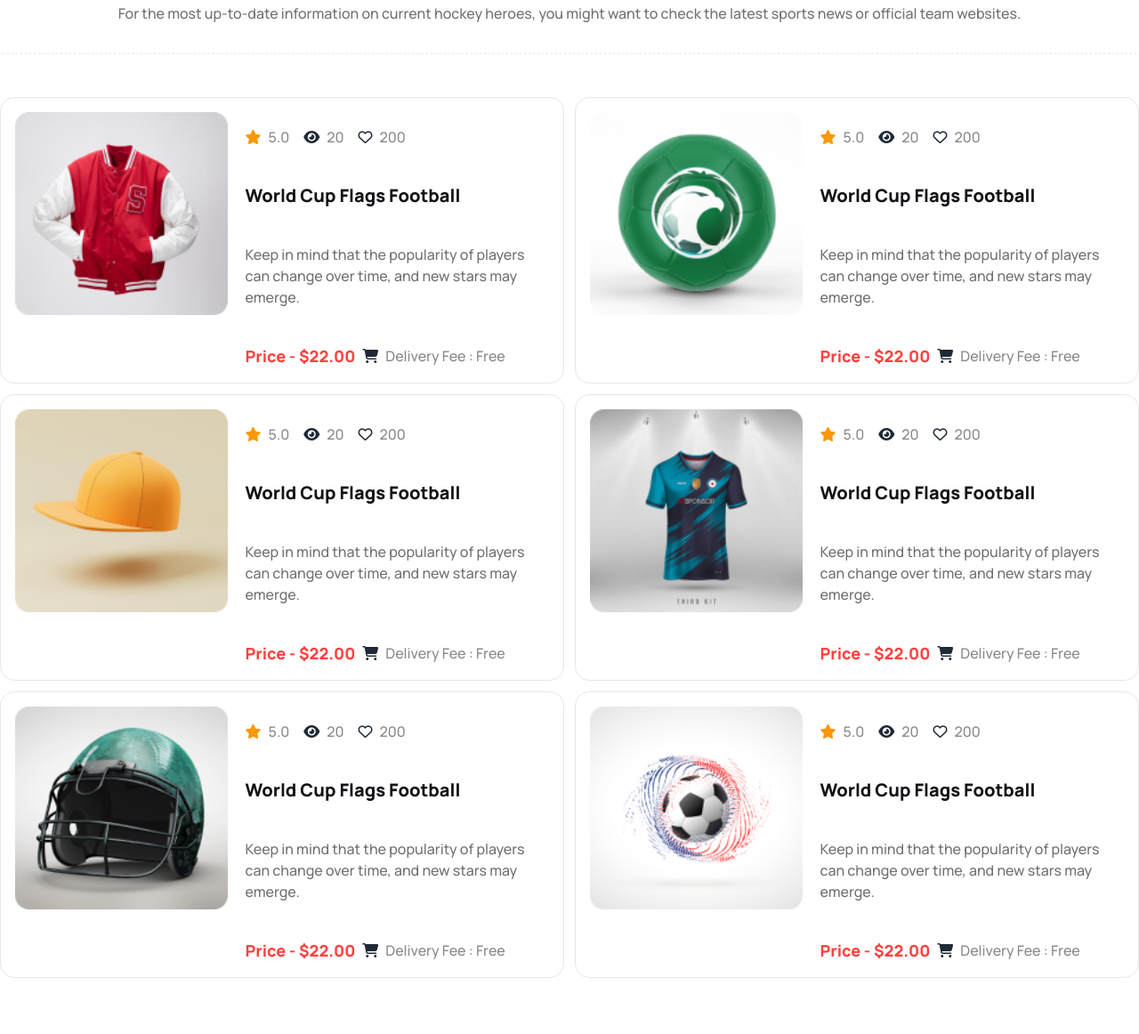
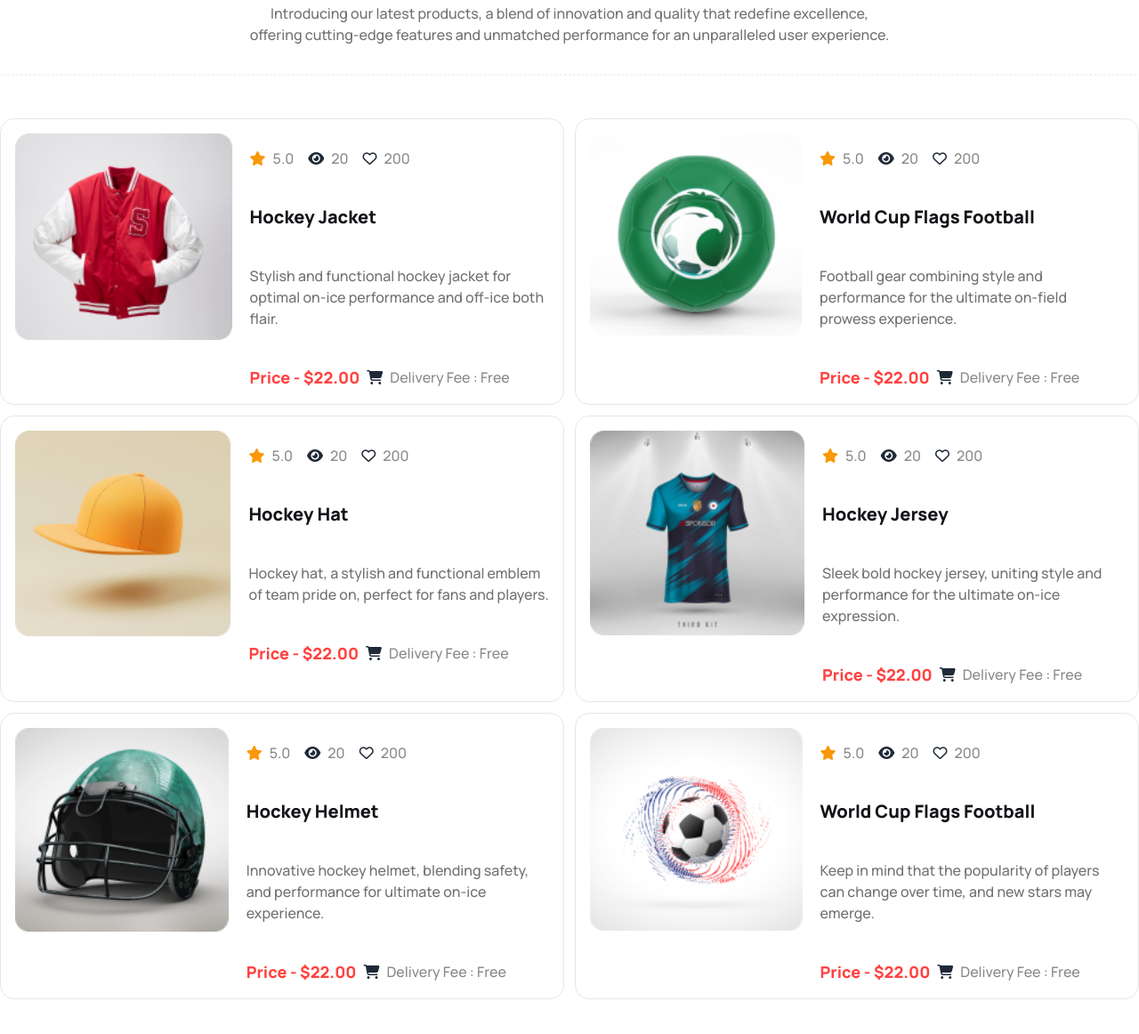
Before and after one commit to imranmashoud/hockey-assignment, a plain HTML site: page index.html in a window 1280 px wide. Shown: the part 2407-3569 px from the top of the page at 89% size. Drawn offline with nearby package versions, Linux system fonts and the light colour scheme.

Commit message:
Product Section tweaking here & there

```diff
--- a/index.html
+++ b/index.html
@@ -356,8 +356,7 @@
           <hr class="border border-dashed bg-gray-500 opacity-10 mb-8">
           <div class="container mx-auto text-center space-y-4">
               <h3 class="text-xl lg:text-3xl font-extrabold text-text-xl">Our New Products</h3>
-              <p class="font-medium text-rgba text-sm lg:text-base">For the most up-to-date information on current
-                  hockey heroes, you might want to check the latest sports news or official team websites.</p>
+              <p class="font-medium text-rgba text-sm lg:text-base">Introducing our latest products, a blend of innovation and quality that redefine excellence, <br>offering cutting-edge features and unmatched performance for an unparalleled user experience.</p>
           </div>
           <hr class="border border-dashed bg-gray-500 opacity-10 mt-8">
           <!-- Product Grid Section Start -->
@@ -383,9 +382,8 @@
                               <p class="text-rgb font-medium">200</p>
                           </div>
                       </div>
-                      <h3 class="text-text-xl font-extrabold text-xl">World Cup Flags Football</h3>
-                      <p class="font-medium text-rgba">Keep in mind that the popularity of players can change over
-                          time, and new stars may emerge.
+                      <h3 class="text-text-xl font-extrabold text-xl">Hockey Jacket</h3>
+                      <p class="font-medium text-rgba">Stylish and functional hockey jacket for optimal on-ice performance and off-ice both flair.
                       </p>
                       <div class="flex flex-col lg:flex-row lg:items-center gap-2">
                           <h4 class="font-extrabold text-lg text-btn-orange">Price - $22.00</h4>
@@ -415,8 +413,7 @@
                           </div>
                       </div>
                       <h3 class="text-text-xl font-extrabold text-xl">World Cup Flags Football</h3>
-                      <p class="font-medium text-rgba">Keep in mind that the popularity of players can change over
-                          time, and new stars may emerge.
+                      <p class="font-medium text-rgba">Football gear combining style and performance for the ultimate on-field prowess experience.
                       </p>
                       <div class="flex flex-col lg:flex-row lg:items-center gap-2">
                           <h4 class="font-extrabold text-lg text-btn-orange">Price - $22.00</h4>
@@ -446,9 +443,8 @@
                               <p class="text-rgb font-medium">200</p>
                           </div>
                       </div>
-                      <h3 class="text-text-xl font-extrabold text-xl">World Cup Flags Football</h3>
-                      <p class="font-medium text-rgba">Keep in mind that the popularity of players can change over
-                          time, and new stars may emerge.
+                      <h3 class="text-text-xl font-extrabold text-xl">Hockey Hat</h3>
+                      <p class="font-medium text-rgba">Hockey hat, a stylish and functional emblem of team pride on, perfect for fans and players.
                       </p>
                       <div class="flex flex-col lg:flex-row lg:items-center gap-2">
                           <h4 class="font-extrabold text-lg text-btn-orange">Price - $22.00</h4>
@@ -478,9 +474,8 @@
                               <p class="text-rgb font-medium">200</p>
                           </div>
                       </div>
-                      <h3 class="text-text-xl font-extrabold text-xl">World Cup Flags Football</h3>
-                      <p class="font-medium text-rgba">Keep in mind that the popularity of players can change over
-                          time, and new stars may emerge.
+                      <h3 class="text-text-xl font-extrabold text-xl">Hockey Jersey</h3>
+                      <p class="font-medium text-rgba">Sleek bold hockey jersey, uniting style and performance for the ultimate on-ice expression.
                       </p>
                       <div class="flex flex-col lg:flex-row lg:items-center gap-2">
                           <h4 class="font-extrabold text-lg text-btn-orange">Price - $22.00</h4>
@@ -510,9 +505,8 @@
                               <p class="text-rgb font-medium">200</p>
                           </div>
                       </div>
-                      <h3 class="text-text-xl font-extrabold text-xl">World Cup Flags Football</h3>
-                      <p class="font-medium text-rgba">Keep in mind that the popularity of players can change over
-                          time, and new stars may emerge.
+                      <h3 class="text-text-xl font-extrabold text-xl">Hockey Helmet</h3>
+                      <p class="font-medium text-rgba">Innovative hockey helmet, blending safety, and performance for ultimate on-ice experience.
                       </p>
                       <div class="flex flex-col lg:flex-row lg:items-center gap-2">
                           <h4 class="font-extrabold text-lg text-btn-orange">Price - $22.00</h4>
```
